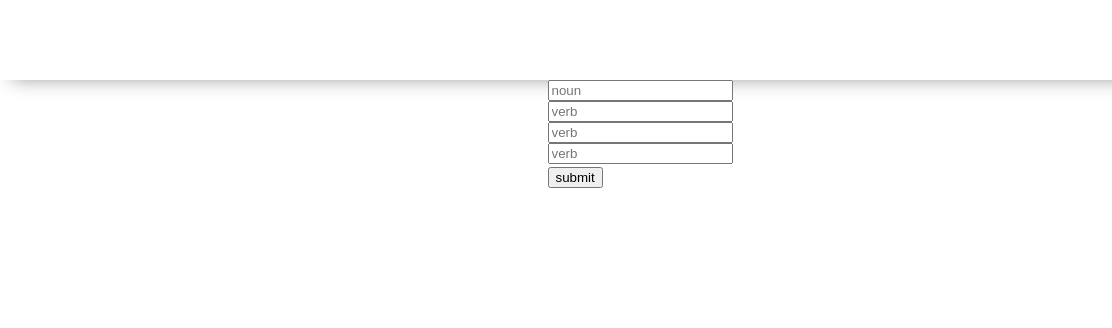
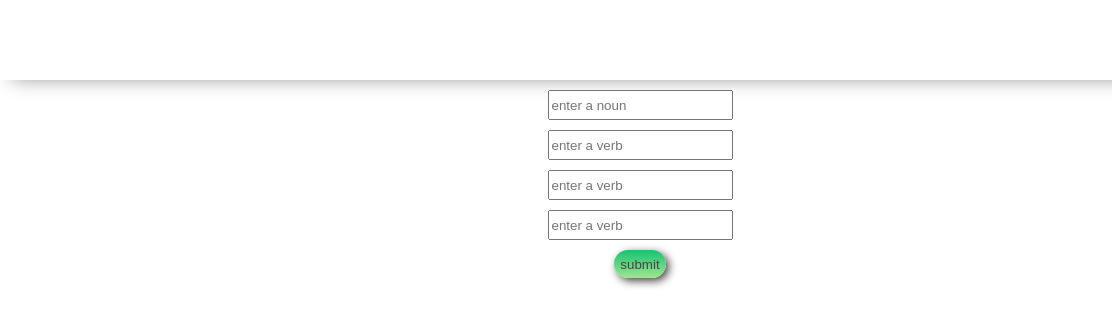
Before and after one commit to jakethrasher/madlib-game, a plain HTML site: page index.html in a window 1280 px wide. Shown: the top 328 px of the page, 0-1112 px from the left. Drawn offline with Linux system fonts and the light colour scheme.

Commit message:
add styling to button

```diff
--- a/index.html
+++ b/index.html
@@ -20,10 +20,12 @@
     </header>
     <main>
         <div class="inputs">
-            <input type="text" id="input-one" placeholder="noun">
-            <input type="text" id="input-two" placeholder="verb">
-            <input type="text" id="input-three" placeholder="verb">
-            <input type="text" id="input-four" placeholder="verb">
+            <input type="text" id="input-one" placeholder="enter a noun">
+            <input type="text" id="input-two" placeholder="enter a verb">
+            <input type="text" id="input-three" placeholder="enter a verb">
+            <input type="text" id="input-four" placeholder="enter a verb">
+        </div>
+        <div class= "button-container">
             <button id="submit-button">submit</button>
         </div>
 
--- a/styles/home.css
+++ b/styles/home.css
@@ -1,6 +1,8 @@
 /* add home page styles here */
 input{
     display:block;
+    margin: 10px;
+    height: 30px;
 }
 .hidden {
     display: none;
@@ -8,3 +10,13 @@ input{
 .visible{
     display: block;
 }
+
+button {
+    cursor: pointer;
+    color: rgb(74, 67, 67);
+    background: linear-gradient(#1ac173, #9fe591);
+    height: 28px;
+    border: none;
+    box-shadow: 3px 3px 9px;
+    border-radius: 15px;
+}
```
